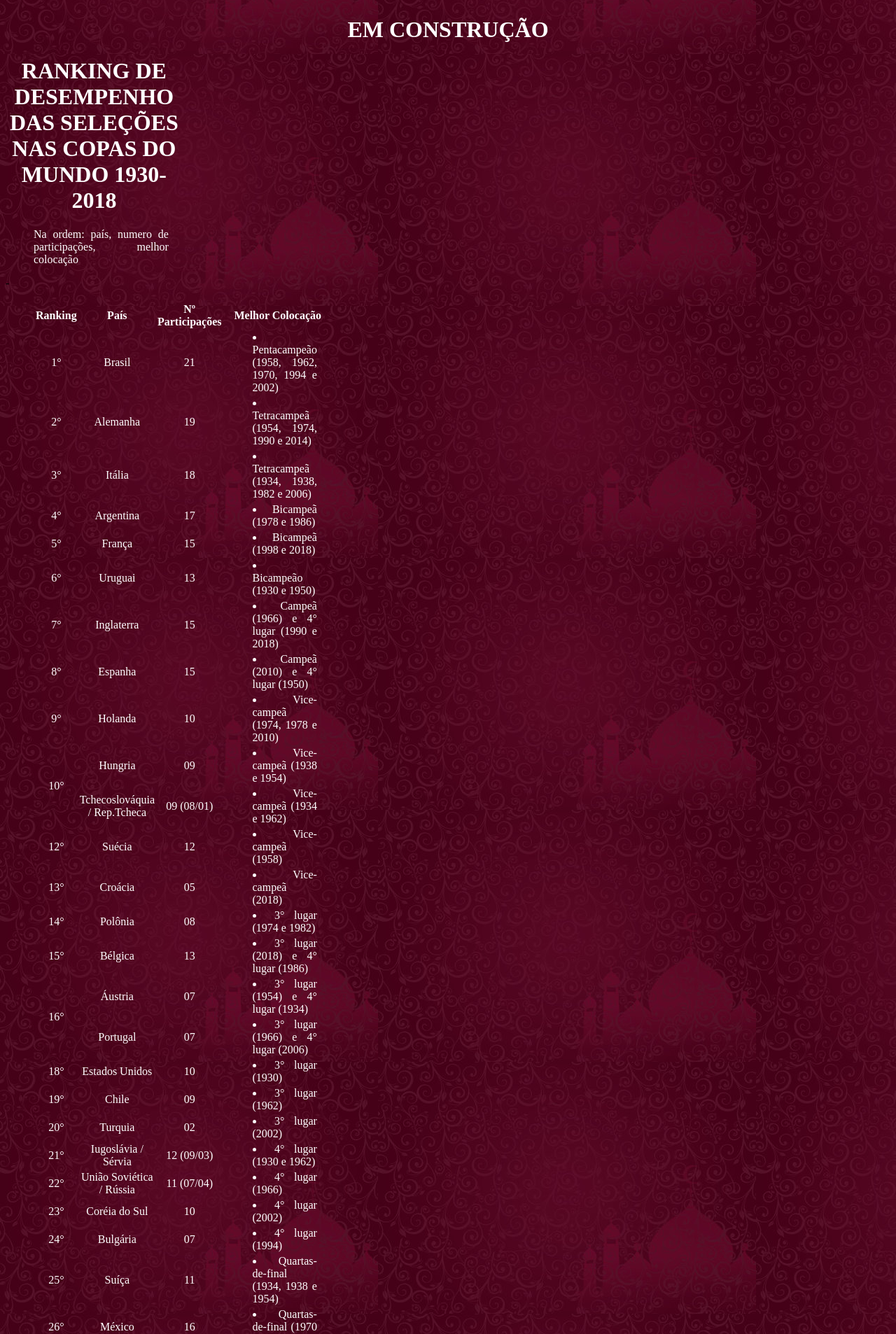
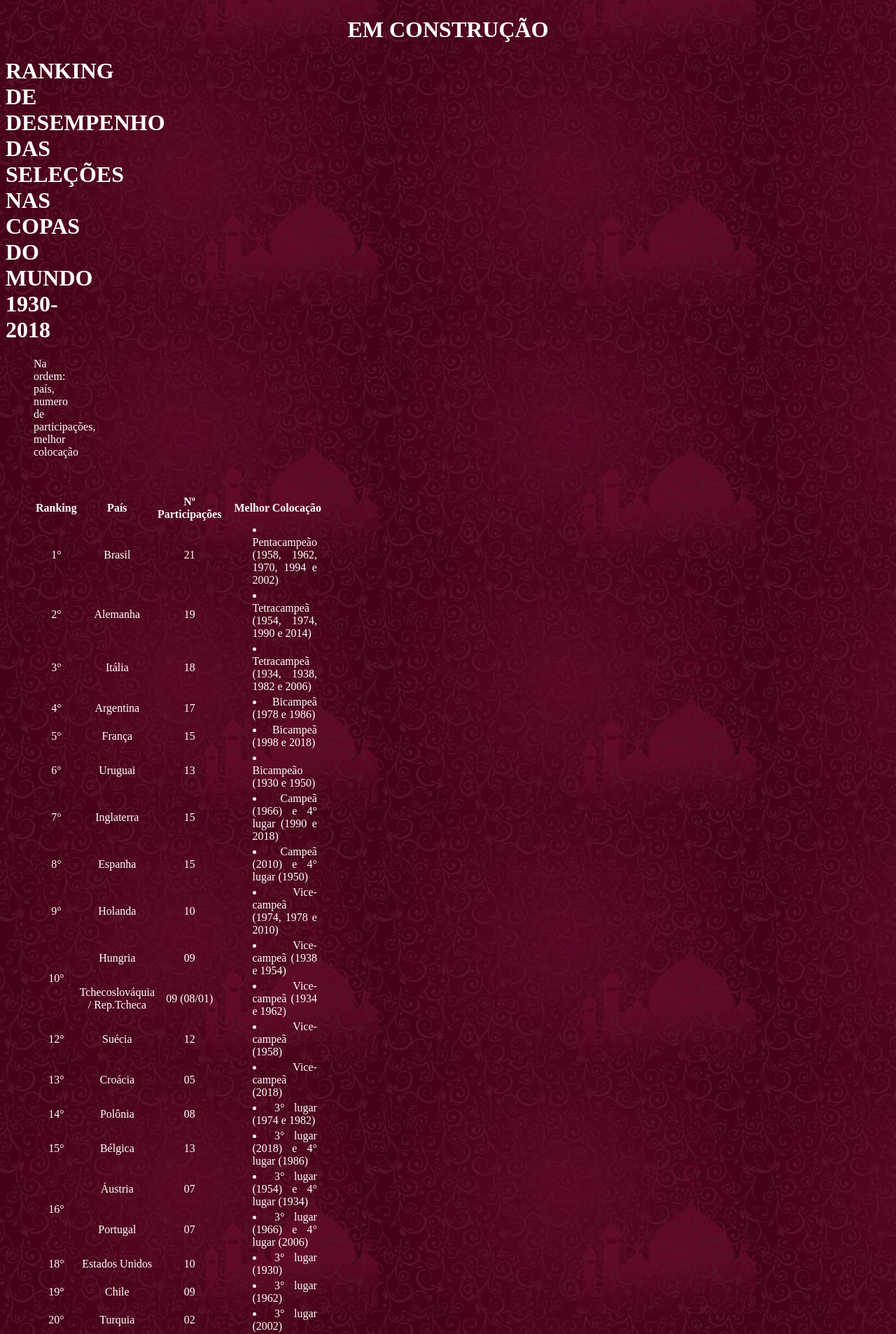
Before and after one commit to mrneumannprof/nacoes, a PHP site: page /extra.html in a window 1280 px wide. Shown: the part 1003-2909 px from the top of the page at 70% size. Run offline with PHP 8.4, Linux system fonts and the light colour scheme.

Commit message:
divisão

```diff
--- a/style.css
+++ b/style.css
@@ -24,6 +24,10 @@ body {
 
 .texto-principal {
     margin-right: 20%;
+}
+
+div {
+    width: 20px;
 }
 
 h1 {
@@ -68,7 +72,6 @@ li {
 }
 
 .tabela {
-    width: 20%;
     align-items: center;
 }
 
```
